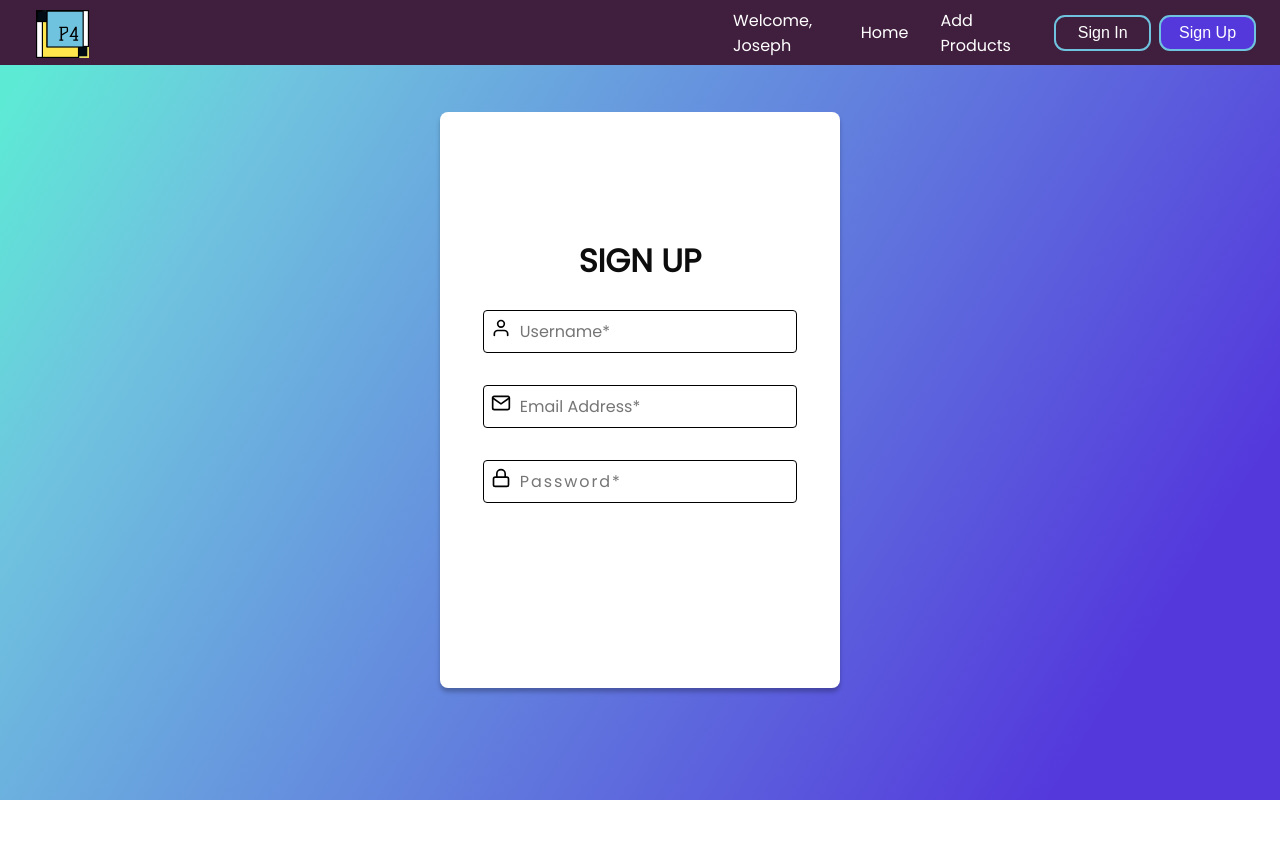
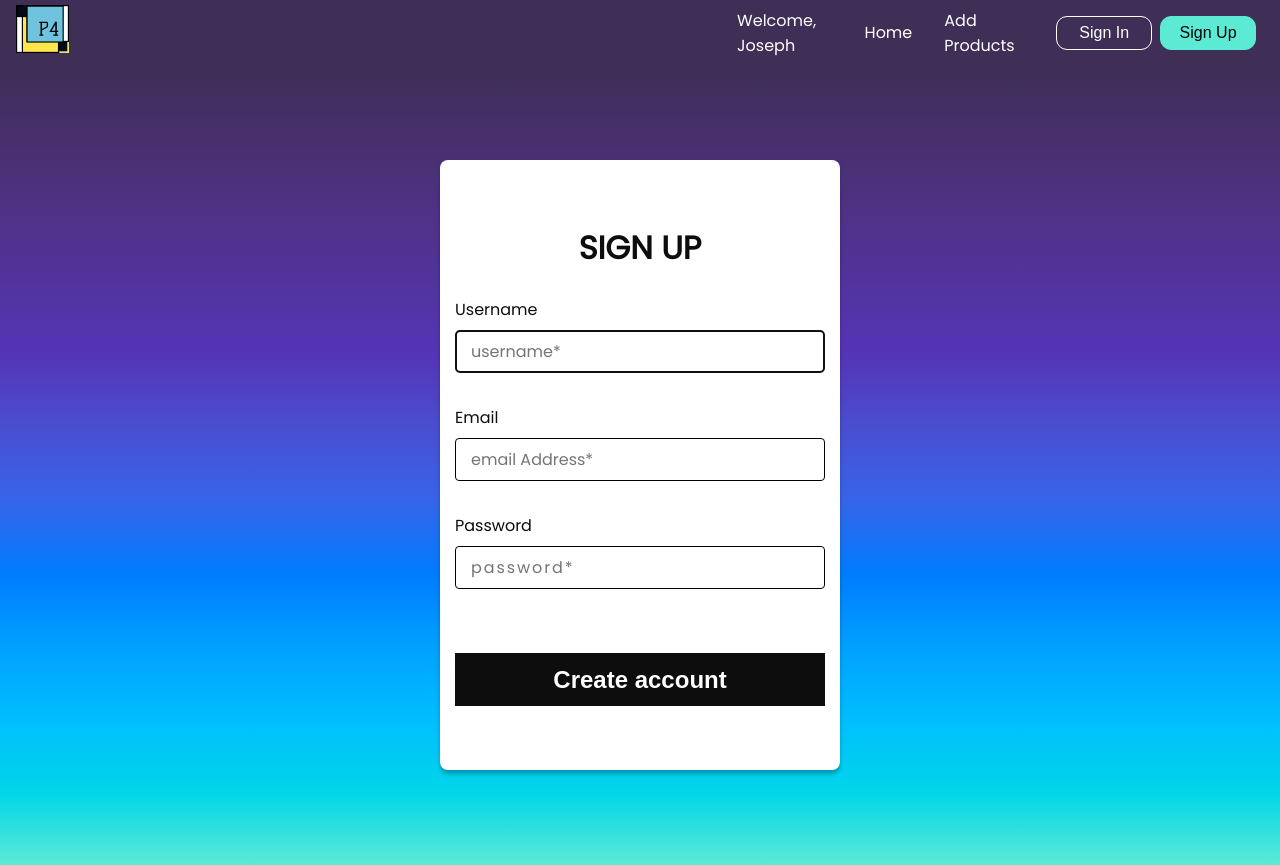
Before and after one commit to joequich/project4, a React (Create React App) app in the folder client/: page /auth/register in a window 1280 px wide. Before the commit the page ends 800 px from the top, so only its background shows below. Built offline with nearby package versions, Linux system fonts and the light colour scheme.

Commit message:
added some styles

```diff
--- a/client/src/components/auth/LoginScreen.tsx
+++ b/client/src/components/auth/LoginScreen.tsx
@@ -1,5 +1,4 @@
 import React, { FormEvent } from 'react';
-import { Lock as LockIcon, Mail as MailIcon } from 'react-feather';
 import { useForm } from '../../hooks/useForm';
 
 interface FormValues {
@@ -20,18 +19,13 @@ export const LoginScreen = () => {
         console.log(formValues);
     };
     return (
-        <div className="content">
-
             <div className="auth-container">
                 <div className="auth-wrapper">
                     <form onSubmit={handleSubmit}>
-                        <h1 className="headling">SIGN IN</h1>
+                        <h1 className="headling text-center">SIGN IN</h1>
                         <br />
                         <div className="input-wrapper mb-sm">
-                            <div className="input-container">
-                                <div className="input-icon">
-                                    <MailIcon color="black" size={20} />
-                                </div>
+                            <label htmlFor="email">Email</label>
                             <input
                                 type="text"
                                 name="email"
@@ -41,14 +35,11 @@ export const LoginScreen = () => {
                                 autoComplete="off"
                                 value={email}
                                 onChange={handleInputChange}
+                                autoFocus
                             />
                         </div>
-                        </div>
                         <div className="input-wrapper mb-sm">
-                            <div className="input-container">
-                                <div className="input-icon">
-                                    <LockIcon color="black" size={20} />
-                                </div>
+                            <label htmlFor="password">Password</label>
                             <input
                                 type="password"
                                 name="password"
@@ -60,13 +51,11 @@ export const LoginScreen = () => {
                                 onChange={handleInputChange}
                             />
                         </div>
-                        </div>
-                        <button type="submit" className="btn button-login">
-                            ENTER
+                        <button type="submit" className="btn btn-login mt-sm">
+                            Sign In
                         </button>
                     </form>
                 </div>
             </div>
-        </div>
     );
 };
--- a/client/src/components/auth/RegisterScreen.tsx
+++ b/client/src/components/auth/RegisterScreen.tsx
@@ -1,5 +1,4 @@
 import React, { FormEvent } from 'react'
-import { User as UserIcon, Mail as MailIcon, Lock as LockIcon } from 'react-feather';
 import { useForm } from '../../hooks/useForm';
 
 interface FormValues {
@@ -25,61 +24,50 @@ export const RegisterScreen = () => {
         <div className="auth-container">
             <div className="auth-wrapper">
                 <form onSubmit={handleSubmit}>
-                    <h1 className="headling">SIGN UP</h1>
+                    <h1 className="headling text-center">SIGN UP</h1>
                     <br />
                     <div className="input-wrapper mb-sm">
-                        <div className="input-container">
-                            <div className="input-icon">
-                                <UserIcon color="black" size={20} />
-                            </div>
+                    <label htmlFor="username">Username</label>
                         <input
                             type="text"
                             name="username"
                             className="input-field"
-                                placeholder="Username*"
+                            placeholder="username*"
                             aria-placeholder="Your user name"
                             autoComplete="off"
                             value={username}
                             onChange={handleInputChange}
+                            autoFocus
                         />
                     </div>
-                    </div>
                     <div className="input-wrapper mb-sm">
-                        <div className="input-container">
-                            <div className="input-icon">
-                                <MailIcon color="black" size={20} />
-                            </div>
+                        <label htmlFor="email">Email</label>
                         <input
                             type="text"
                             name="email"
                             className="input-field"
-                                placeholder="Email Address*"
+                            placeholder="email Address*"
                             aria-placeholder="Your email address"
                             autoComplete="off"
                             value={email}
                             onChange={handleInputChange}
                         />
                     </div>
-                    </div>
                     <div className="input-wrapper mb-sm">
-                        <div className="input-container">
-                            <div className="input-icon">
-                                <LockIcon color="black" size={20} />
-                            </div>
+                        <label htmlFor="password">Password</label>
                         <input
                             type="password"
                             name="password"
                             className="input-field"
-                                placeholder="Password*"
+                            placeholder="password*"
                             aria-placeholder="Your password"
                             autoComplete="off"
                             value={password}
                             onChange={handleInputChange}
                         />
                     </div>
-                    </div>
-                    <button type="submit" className="btn button-login">
-                        ENTER
+                    <button type="submit" className="btn btn-login mt-sm">
+                        Create account
                     </button>
                 </form>
             </div>
--- a/client/src/components/ui/NavBar.tsx
+++ b/client/src/components/ui/NavBar.tsx
@@ -35,6 +35,7 @@ export const NavBar = () => {
                         Welcome, <span>Joseph</span>
                     </div>
                     <div className="navbar__menu-icon" onClick={handleMenu}>{clicked ? <Close /> : <Menu />}</div>
+                    <div onClick={handleMenu} className={clicked ? 'navbar__overlay active' : 'navbar__overlay'}></div>
                     <div className={clicked ? 'navbar__collapse active' : 'navbar__collapse'}>
                         <div></div>
                         <div className="navbar__links">
--- a/client/src/routers/AppRouter.tsx
+++ b/client/src/routers/AppRouter.tsx
@@ -8,12 +8,13 @@ export const AppRouter = () => {
         <Router>
             <div>
                 <NavBar />
-
-                    <Switch>
-                        <Route path="/auth" component={AuthRouter} />
-                        <Route exact path="/" component={PrincipalScreen} />
-                        <Redirect to="/auth/login"/>
-                    </Switch>
+                    <div className="content">
+                        <Switch>
+                            <Route path="/auth" component={AuthRouter} />
+                            <Route exact path="/" component={PrincipalScreen} />
+                            <Redirect to="/auth/login"/>
+                        </Switch>
+                    </div>
 
             </div>
         </Router>
--- a/client/src/styles/base/_base.scss
+++ b/client/src/styles/base/_base.scss
@@ -18,8 +18,10 @@ body {
 
 .content {
     display: flex;
-    padding-top: $header-height;
-    min-height: calc(100vh - #{$header-height});
+    padding-top: 65px;
+    min-height: calc(100vh - 65px);
+    background-color: red;
+    flex-direction: column;
 }
 
 input[type='password'] {
@@ -31,18 +33,22 @@ input[type='password'] {
     line-height: 48px;
 }
 
+.text-center {
+    text-align: center;
+}
+
 .mt-sm {
-    margin-top: 2em;
+    margin-top: 2rem;
 }
 
 .mt-md {
-    margin-top: 3em;
+    margin-top: 3rem;
 }
 
 .mb-sm {
-    margin-bottom: 2em;
+    margin-bottom: 2rem;
 }
 
 .mb-md {
-    margin-bottom: 3em;
+    margin-bottom: 3rem;
 }
--- a/client/src/styles/base/_settings.scss
+++ b/client/src/styles/base/_settings.scss
@@ -1,9 +1,11 @@
 // colors
 $primary-1: #fffffa;
 $primary-2: #0d0d0d;
-$secondary: #401f3e;
-$accents-1: #5dead5;
-$accents-2: #6fc3df;
+$primary-3: #FFFDFD;
+// $secondary: #401f3e;
+$secondary: #3F2E56;
+$accents-1: #5DEAD5;
+// $accents-2: #6fc3df;
 $accents-3: #5438dc;
 
 $grey-light-1: #f2f2f7;
@@ -39,3 +41,6 @@ $header-height: 65px;
 
 //     --line: 1px solid var(--grey-light-2);
 // }
+
+// background-image: linear-gradient(to bottom, #3f2e56, #493075, #513395, #5535b8, #5438dc);
+// background-image: linear-gradient(to bottom, #3f2e56, #47306d, #4e3285, #52339e, #5535b8, #4a4ed1, #3665e9, #007cff, #00a1ff, #00beff, #00d6e9, #5dead5);
--- a/client/src/styles/components/_auth.scss
+++ b/client/src/styles/components/_auth.scss
@@ -1,12 +1,13 @@
 .auth-container {
     background: rgb(0, 0, 0);
-    background: linear-gradient(
-        301.99deg,
-        $accents-3 12.97%,
-        #6fc3df 80.81%,
-        #5dead5 96.23%
-    );
-    text-align: center;
+    // background: linear-gradient(
+    //     301.99deg,
+    //     $accents-3 12.97%,
+    //     #6fc3df 80.81%,
+    //     #5dead5 96.23%
+    // );
+    // background-image: linear-gradient(to right bottom, #5dead5, #00ccea, #00a9ff, #007cff, #5438dc);
+    background-image: linear-gradient(to bottom, #3f2e56, #47306d, #4e3285, #52339e, #5535b8, #4a4ed1, #3665e9, #007cff, #00a1ff, #00beff, #00d6e9, #5dead5);
     display: flex;
     flex-wrap: wrap;
     justify-content: center;
@@ -21,8 +22,8 @@
     width: 400px;
     background-color: white;
     overflow: hidden;
-    padding-top: 10%;
-    padding-bottom: 10%;
+    padding-top: 4rem;
+    padding-bottom: 4rem;
     box-shadow: 0px 4px 4px rgba(0, 0, 0, 0.25);
     border-radius: 8px;
     padding-left: 15px;
--- a/client/src/styles/components/_buttons.scss
+++ b/client/src/styles/components/_buttons.scss
@@ -13,3 +13,11 @@
         // background-color: #999999;
     }
 }
+
+.btn-login {
+    background: $primary-2;
+    padding: 0.8rem 3rem;
+    width: 100%;
+    font-size: 24px;
+    font-weight: 600;
+}
--- a/client/src/styles/components/_forms.scss
+++ b/client/src/styles/components/_forms.scss
@@ -4,20 +4,20 @@
     color: inherit;
     background-color: rgb(255, 255, 255);
     border: 1px solid #000;
-    padding: 8px 15px 8px 36px;
+    padding: 8px 15px 8px 15px;
     border-radius: 4px;
     transition: all .2s;
     width: 100%;
+    margin-top: 0.5rem;
   }
 
   .input-field:focus {
-    border: 2px solid cyan;
+    border: 1px solid cyan;
   }
 
-  .input-container {
-    position: relative;
-    display: inline-block;
-    width: 85%;
+  .input-wrapper {
+    display: flex;
+    flex-flow: column;
   }
 
   .input-container .input-icon{
--- a/client/src/styles/layout/_header.scss
+++ b/client/src/styles/layout/_header.scss
@@ -18,7 +18,7 @@
 
     &__logo {
         background-color: transparent;
-        padding: 20px 10px 10px 20px;
+        // padding: 20px 10px 10px 20px;
         height: 100%;
         border-radius: 5px;
         display: inline-flex;
--- a/client/src/styles/layout/_navigation.scss
+++ b/client/src/styles/layout/_navigation.scss
@@ -49,7 +49,7 @@ $breakpoint-tablet: 768px;
         right: 0;
         opacity: 1;
         transition: all 0.5s ease;
-        z-index: 1;
+        z-index: 2;
     }
 
     &__user {
@@ -65,7 +65,21 @@ $breakpoint-tablet: 768px;
         }
     }
 
-
+    &__overlay.active {
+        position: fixed;
+        display: block;
+        width: 100%;
+        height: 100%;
+        top: $header-height;
+        left: 0;
+        right: 0;
+        bottom: 0;
+        background-color: rgba(0,0,0,0.5);
+        z-index: 1;
+        @media (min-width: $breakpoint-tablet) {
+            display: none;
+        }
+    }
 
     &__links {
         display: flex;
@@ -109,7 +123,7 @@ $breakpoint-tablet: 768px;
     &__btn {
         display: block;
         border-radius: 11px;
-        border: 2px solid $accents-2;
+        border: 1px solid white;
         margin: 0 auto;
         margin-bottom: 1rem;
         width: 90%;
@@ -130,7 +144,9 @@ $breakpoint-tablet: 768px;
         }
 
         &--signup {
-            background-color: $accents-3;
+            background-color: $accents-1;
+            border: 1px solid $accents-1;
+            color: black;
             white-space: nowrap;
         }
     }
```
Lines whose indentation alone changed are shown as unchanged.
